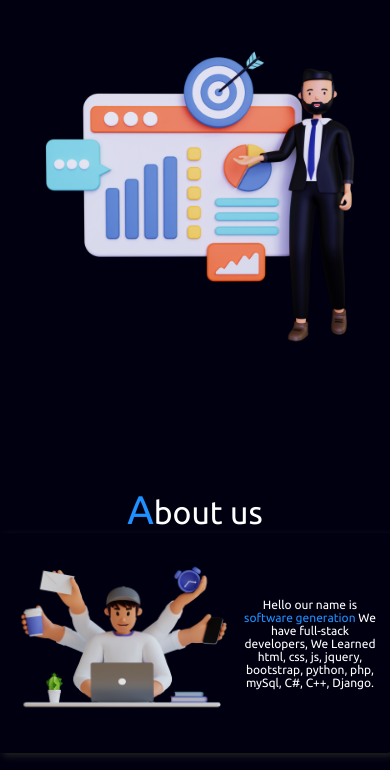
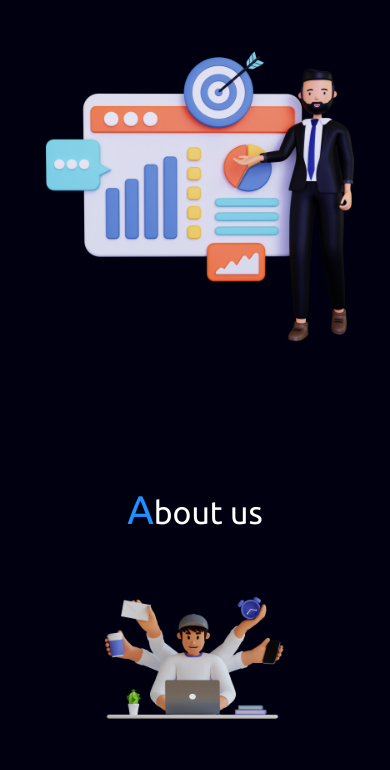
Before and after one commit to S0FTGEN/portfolio, a plain HTML site: page index.html in a window 390 px wide. Shown: the part 248-1018 px from the top of the page. Drawn offline with Linux system fonts and the light colour scheme.

Commit message:
fix About-us section style

```diff
--- a/master.css
+++ b/master.css
@@ -85,10 +85,11 @@ button {
     width: 400px;
   }
   .about img{
-    width: 230px;
+    width: 200px !important;
   }
   .about p{
-    font-size: 12px
+    font-size: 10px;
+    width:90%
   }
   header {
     display: flex !important;
@@ -125,21 +126,33 @@ header {
   header {
     display: none;
   }
-  .about p {
-    font-size: 12px
-  }
+
 }
 .about{
 display: flex;
 align-items: center;
-height: 200px;
-justify-content: space-around;
-width: 370px;
-box-shadow: 3px 3px 7px #222;
+flex-wrap: wrap;
+justify-content: center;
+gap: 10px;
+width: 60%;
 border-radius: 2px;
 padding: 10px;
 animation: an 1.50s ease-in-out;
 display: none ;
+padding:0 20px;
+margin-bottom: 40px;
+margin-top: 30px;
+}
+.about p {
+  width: 50%;
+  font-size: 18px;
+}
+@media (max-width: 700px) {
+
+  .about p{
+    width: 100%;
+    margin-bottom: 10px;
+  }
 }
 @keyframes an{
   from{
```
